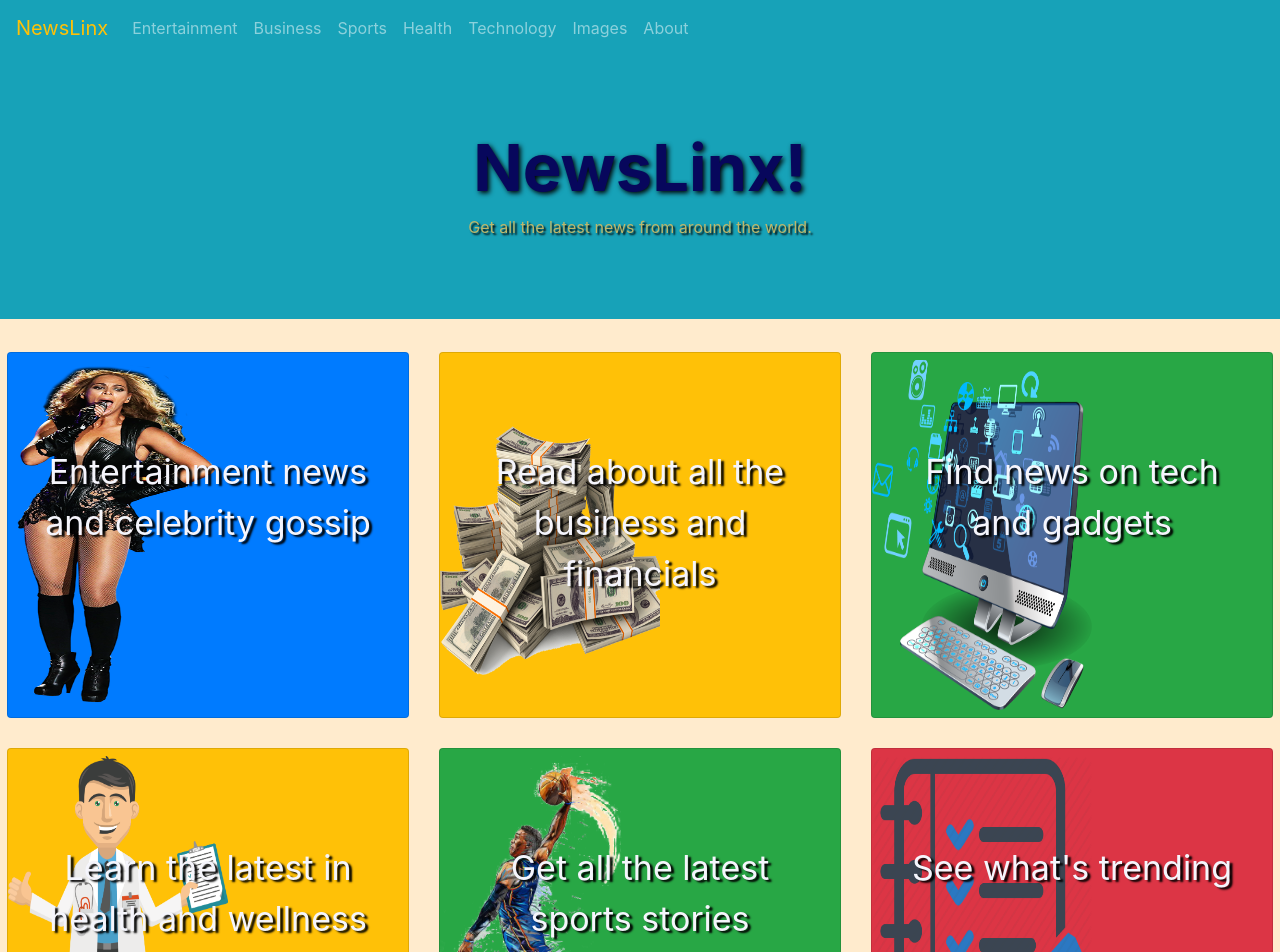
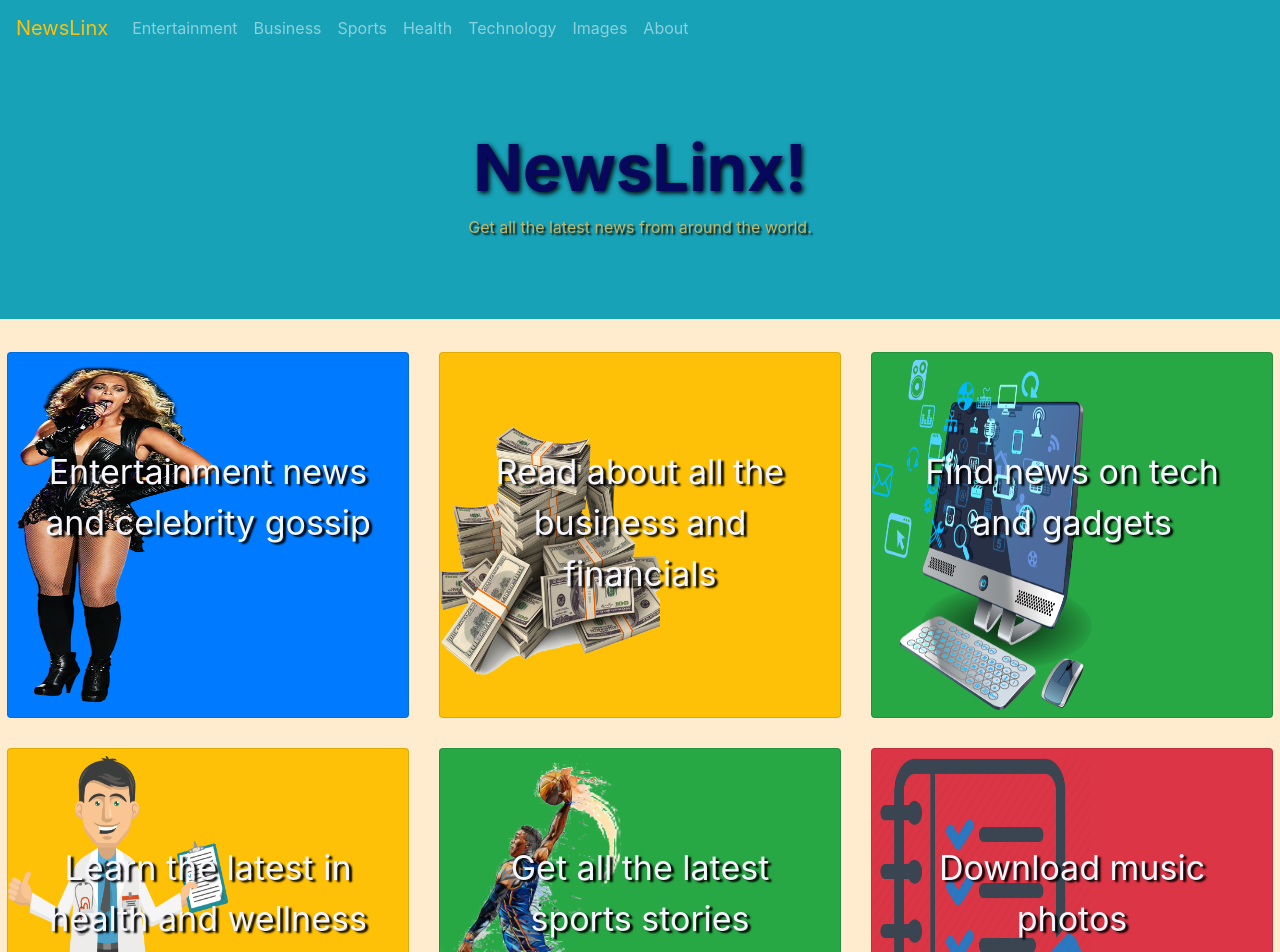
Before and after one commit to OceanDiaali/N-Linx, a React (Create React App) app: page /home in a window 1280 px wide. Shown: the top 952 px of the page. Built offline with nearby package versions, Linux system fonts and the light colour scheme.

Commit message:
change image link and label

```diff
--- a/src/Pages/Home/home.js
+++ b/src/Pages/Home/home.js
@@ -52,7 +52,7 @@ export default class Home extends Component {
                   <div className="card bg-danger">
                   <img className="card-img-top" src="../../list.png" alt="Trending"></img>
                     <div className="card-body text-center card-img-overlay">
-                      <Link className="card-text" to="/trends">See what's trending</Link>
+                      <Link className="card-text" to="/images">Download music photos</Link>
                     </div>
                 </div>
 
```
